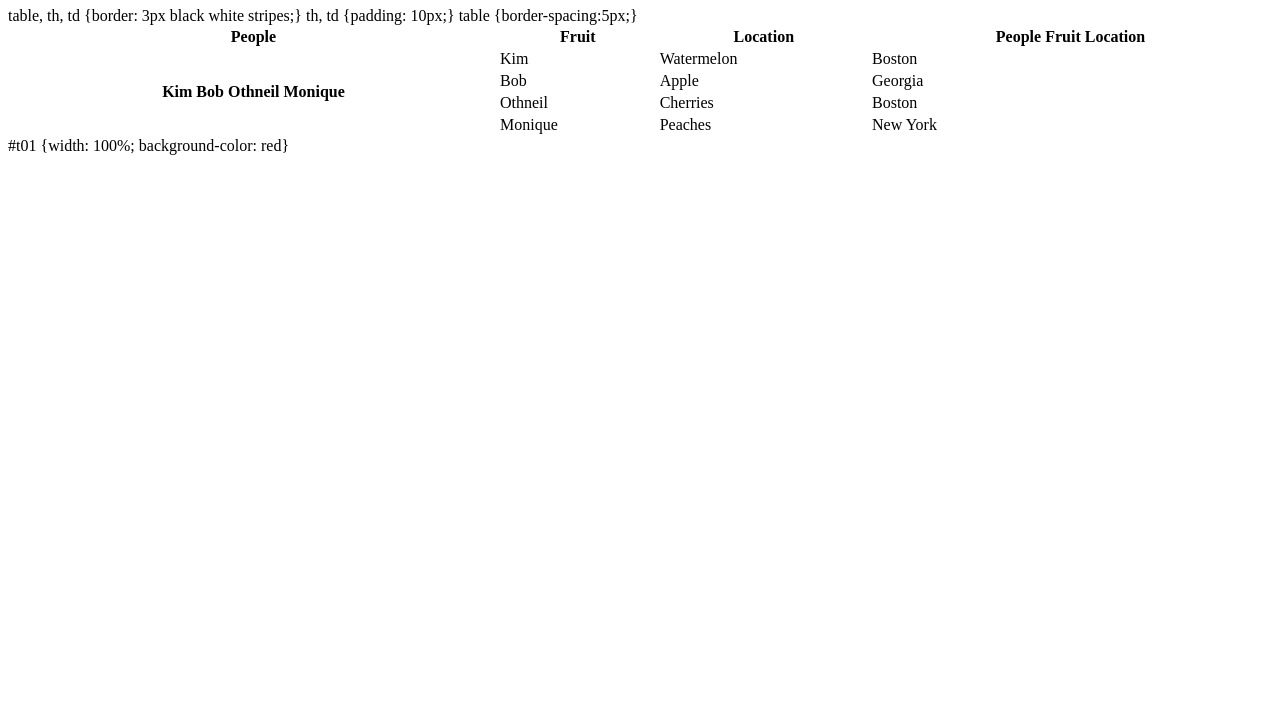
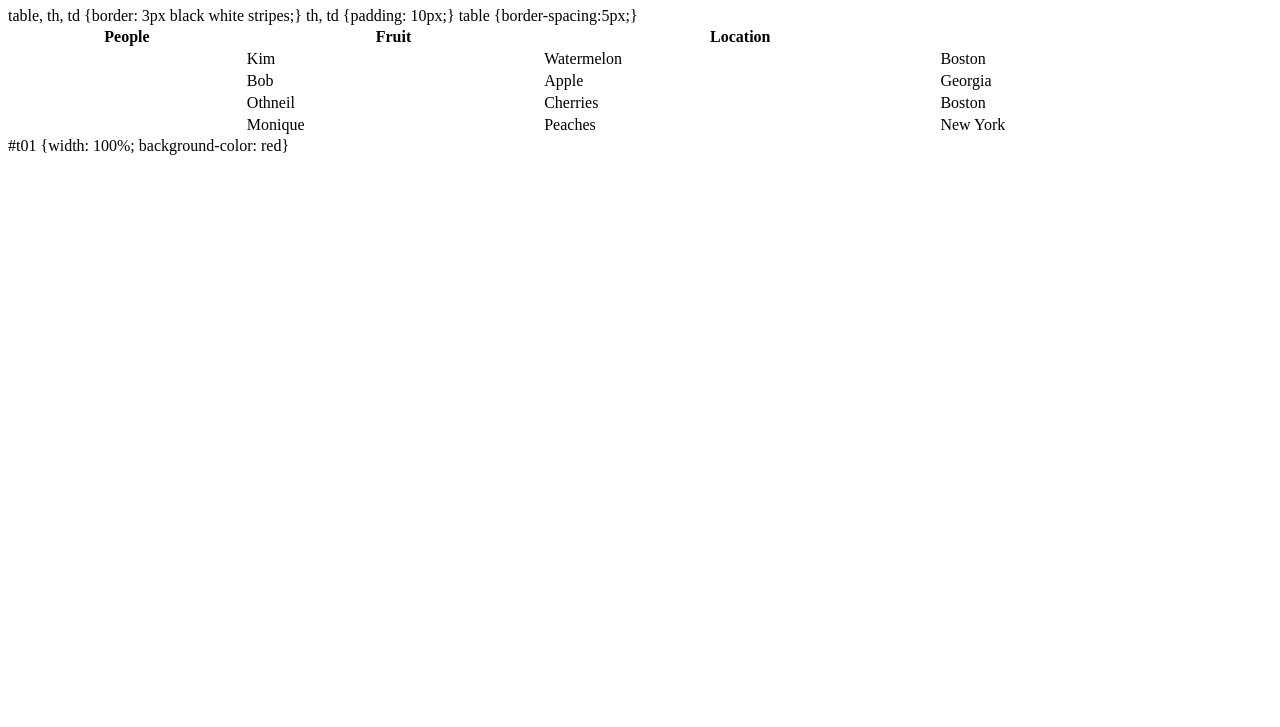
Before and after one commit to Tavarge/homework3, a plain HTML site: page index.html in a window 1280 px wide. Shown: the part 73-800 px from the top of the page. Drawn offline with Linux system fonts and the light colour scheme.

Commit message:
table style

```diff
--- a/index.html
+++ b/index.html
@@ -8,10 +8,10 @@
                 <th>People</th>
                 <th>Fruit</th>
                 <th>Location</th>
-                <th colspan="3">People Fruit Location</th>
+                <th colspan="3"></th>
             </tr>
             <tr>
-                <th rowspan="4">Kim Bob Othneil Monique</th>
+                <th rowspan="4"></th>
                 <td>Kim</td>
                 <td>Watermelon</td>
                 <td>Boston</td>
```
